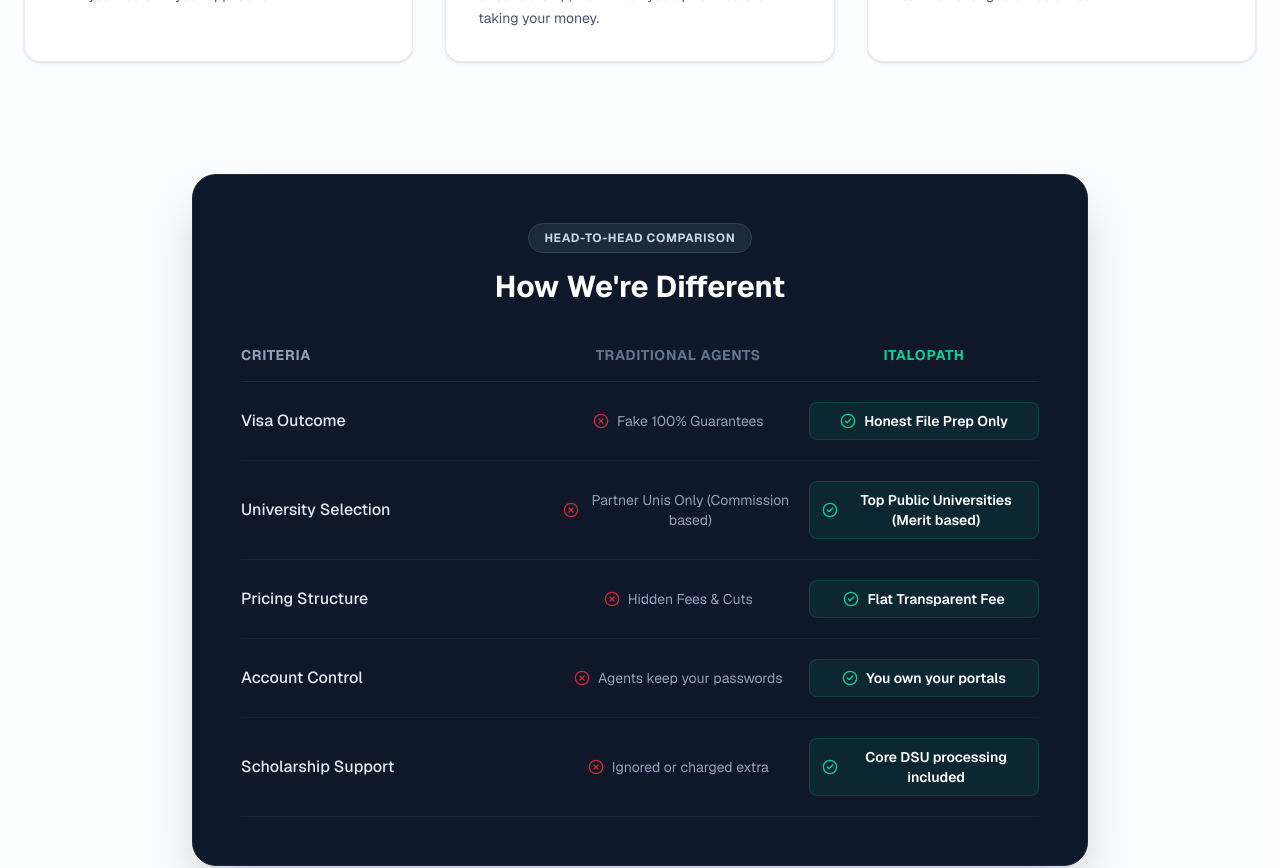
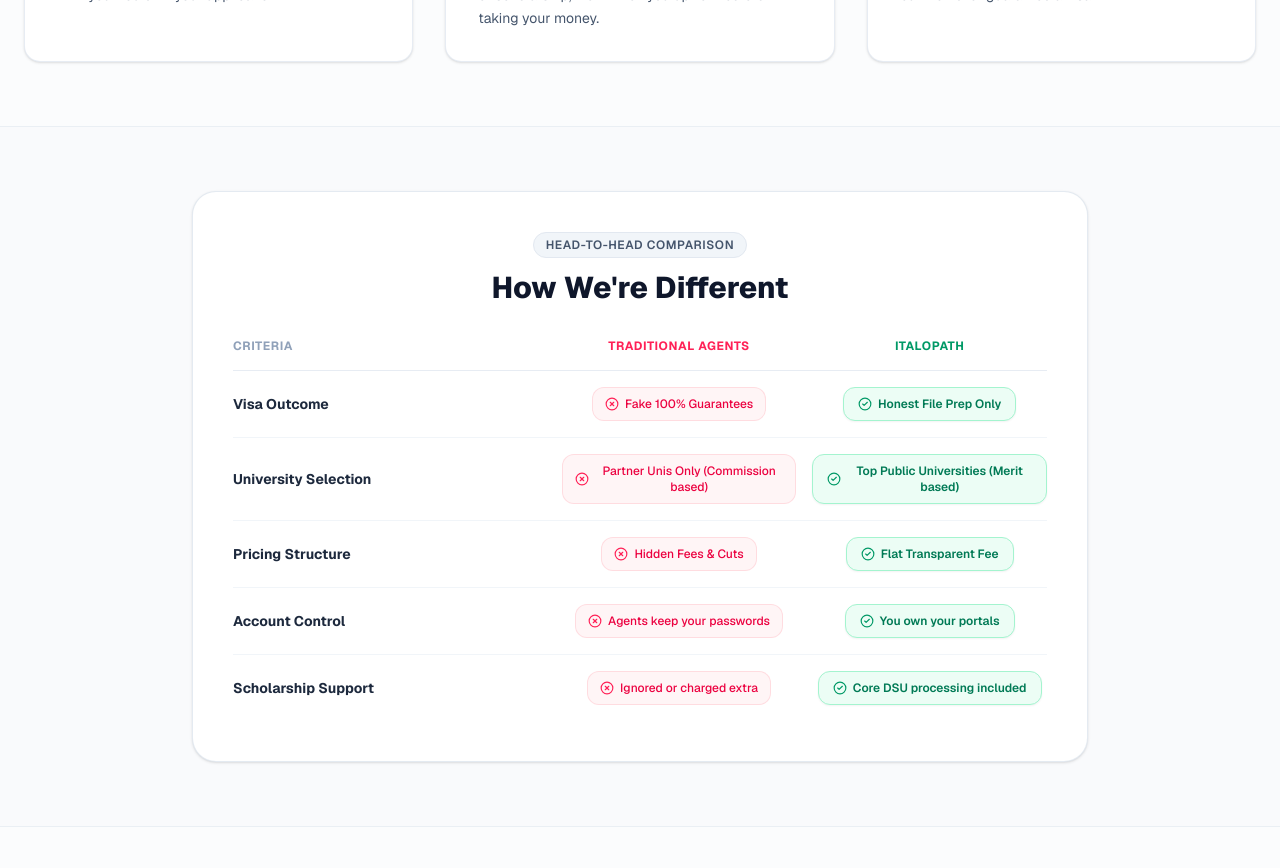
Before and after one commit to itshammadkhalil/italopath, a Next.js app: page /about in a window 1280 px wide. Shown: the part 860-1728 px from the top of the page. Built offline with nearby package versions, Linux system fonts and the light colour scheme.

Commit message:
refactor: redesign about page comparison table to premium light-mode card architecture

```diff
--- a/src/app/about/page.tsx
+++ b/src/app/about/page.tsx
@@ -161,7 +161,7 @@
             </div>
             <h3 className="text-xl font-bold text-slate-900 mb-3">Honest Assessment</h3>
             <p className="text-slate-600 leading-relaxed text-sm">
-              We rigorously evaluate your academic and financial profile. If you don't qualify for a university or scholarship, we will tell you upfront before taking your money.
+              We rigorously evaluate your academic and financial profile. If you don&apos;t qualify for a university or scholarship, we will tell you upfront before taking your money.
             </p>
           </div>
 
@@ -181,22 +181,24 @@
       {/* ════════════════════════════════════════════
           3. HOW WE'RE DIFFERENT (Comparison)
       ════════════════════════════════════════════ */}
-      <section className="py-12 px-6">
-        <div className="max-w-4xl mx-auto bg-slate-900 border border-slate-800 text-white rounded-3xl p-8 md:p-12 shadow-2xl">
-          <div className="text-center mb-10">
-            <span className="inline-block px-4 py-1.5 rounded-full bg-slate-800 text-slate-300 text-xs font-bold uppercase tracking-wider mb-4 border border-slate-700">
-              Head-to-Head Comparison
+      <section className="py-16 bg-slate-50/60 border-y border-slate-200/60 px-6">
+        <div className="max-w-4xl mx-auto bg-white border border-slate-200/90 rounded-3xl p-8 lg:p-10 shadow-sm">
+          <div className="text-center mb-8">
+            <span className="inline-block px-3 py-1 rounded-full bg-slate-100 text-slate-600 border border-slate-200 text-xs font-semibold uppercase tracking-wider">
+              HEAD-TO-HEAD COMPARISON
             </span>
-            <h2 className="text-3xl font-bold">How We're Different</h2>
+            <h2 className="text-2xl lg:text-3xl font-extrabold text-slate-900 text-center mt-3 mb-8">
+              How We&apos;re Different
+            </h2>
           </div>
 
-          <div className="grid grid-cols-[1fr_1fr] md:grid-cols-[2fr_1.5fr_1.5fr] gap-4 pb-4 border-b border-slate-800 text-sm font-bold text-slate-400 uppercase tracking-wider">
-            <div className="hidden md:block">Criteria</div>
-            <div className="text-center text-slate-500">Traditional Agents</div>
-            <div className="text-center text-emerald-400">ItaloPath</div>
+          <div className="grid grid-cols-[1fr_1fr] md:grid-cols-[2fr_1.5fr_1.5fr] gap-4 pb-4 border-b border-slate-200/80 items-center">
+            <div className="hidden md:block text-xs font-bold text-slate-400 uppercase tracking-wider">CRITERIA</div>
+            <div className="text-center text-xs font-bold text-rose-500 uppercase tracking-wider">TRADITIONAL AGENTS</div>
+            <div className="text-center text-xs font-bold text-emerald-600 uppercase tracking-wider">ITALOPATH</div>
           </div>
 
-          <div className="space-y-0">
+          <div className="divide-y divide-slate-100">
             {[
               { label: "Visa Outcome", bad: "Fake 100% Guarantees", good: "Honest File Prep Only" },
               { label: "University Selection", bad: "Partner Unis Only (Commission based)", good: "Top Public Universities (Merit based)" },
@@ -204,15 +206,22 @@
               { label: "Account Control", bad: "Agents keep your passwords", good: "You own your portals" },
               { label: "Scholarship Support", bad: "Ignored or charged extra", good: "Core DSU processing included" },
             ].map((row, idx) => (
-              <div key={idx} className="grid grid-cols-[1fr_1fr] md:grid-cols-[2fr_1.5fr_1.5fr] gap-4 py-5 border-b border-slate-800/60 hover:bg-white/[0.02] transition-colors items-center">
-                <div className="hidden md:block font-medium text-slate-200">{row.label}</div>
-                <div className="flex flex-col md:flex-row items-center justify-center gap-2 text-center text-sm text-slate-400">
-                  <XCircle className="w-4 h-4 text-red-500/80 shrink-0" />
-                  <span>{row.bad}</span>
+              <div
+                key={idx}
+                className="grid grid-cols-[1fr_1fr] md:grid-cols-[2fr_1.5fr_1.5fr] gap-4 py-4 items-center hover:bg-slate-50/50 transition-colors"
+              >
+                <div className="hidden md:block font-bold text-sm text-slate-800">{row.label}</div>
+                <div className="flex justify-center">
+                  <span className="text-rose-600 bg-rose-50/70 border border-rose-200/60 rounded-xl px-3 py-2 text-xs font-medium inline-flex items-center gap-1.5 text-center">
+                    <XCircle className="w-3.5 h-3.5 text-rose-500 shrink-0" />
+                    <span>{row.bad}</span>
+                  </span>
                 </div>
-                <div className="flex flex-col md:flex-row items-center justify-center gap-2 text-center text-sm font-semibold text-white bg-emerald-500/10 py-2 px-3 rounded-lg border border-emerald-500/20">
-                  <CheckCircle2 className="w-4 h-4 text-emerald-400 shrink-0" />
-                  <span>{row.good}</span>
+                <div className="flex justify-center">
+                  <span className="text-emerald-700 bg-emerald-50 border border-emerald-200 rounded-xl px-3.5 py-2 text-xs font-semibold inline-flex items-center gap-1.5 text-center shadow-xs">
+                    <CheckCircle2 className="w-3.5 h-3.5 text-emerald-600 shrink-0" />
+                    <span>{row.good}</span>
+                  </span>
                 </div>
               </div>
             ))}
```
